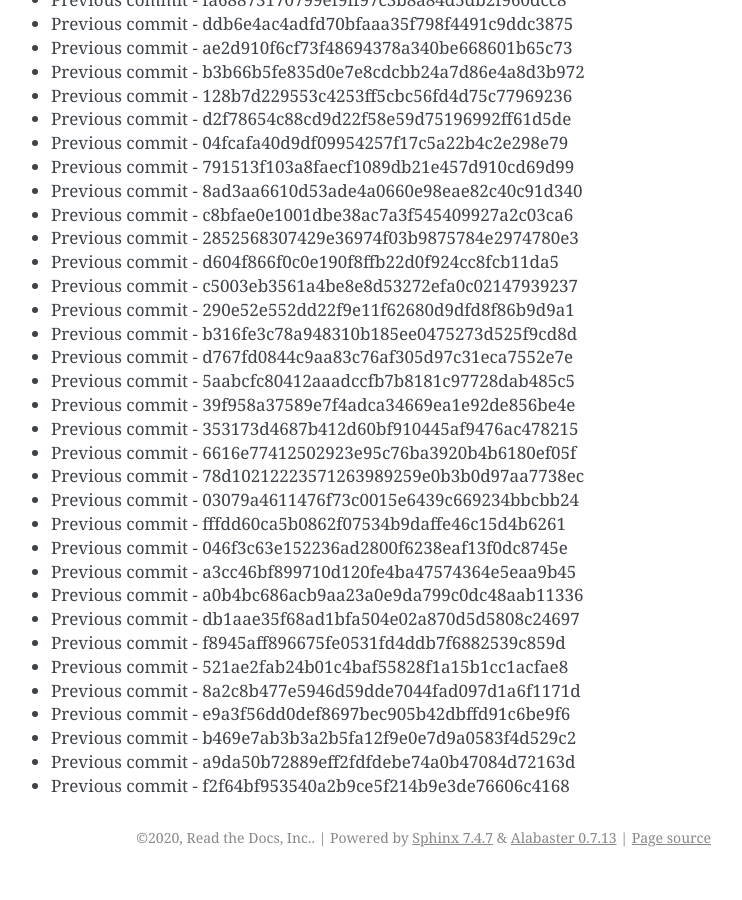
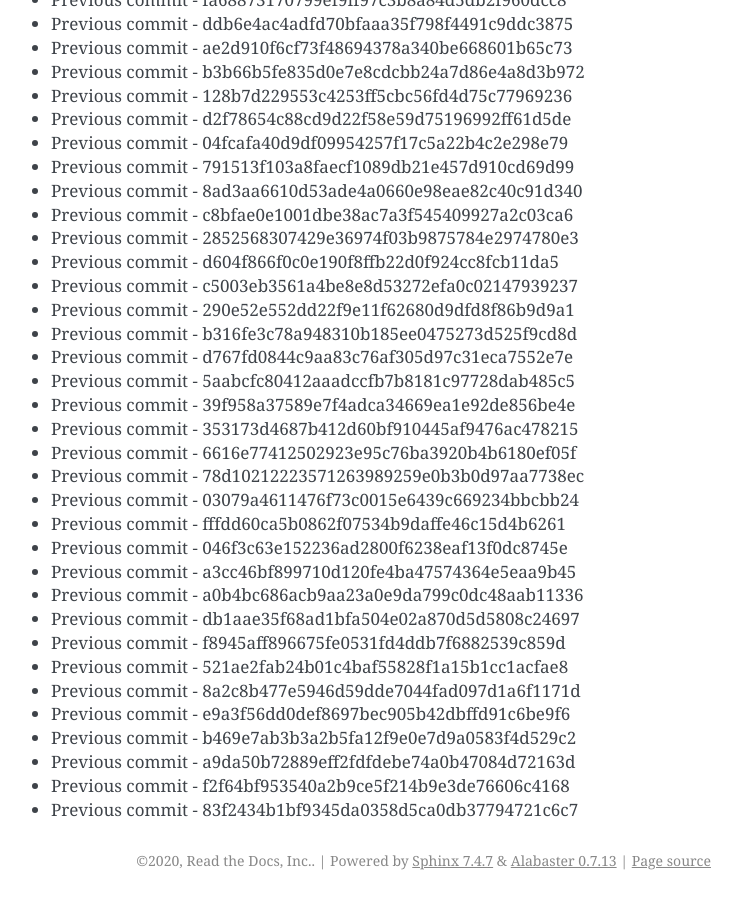
Before and after one commit to readthedocs/rtd-git-stresstest, a Sphinx documentation site: the page built from docs/updates.rst, in a window 1280 px wide and 900 px high, scrolled down 39325 px. Shown: the whole window, without its empty margins (399-1141 px from the left). Built offline with Sphinx 7.4.7, drawn with Linux system fonts in a browser that asks for light colours; before the commit the page ends 40202 px from its top, so only the background shows below that.

Commit message:
Generating commit from previous: 83f2434b1bf9345da0358d5ca0db37794721c6c7

```diff
--- a/docs/updates.rst
+++ b/docs/updates.rst
@@ -1684,3 +1684,4 @@ It can be tested for any performance characteristics.
 * Previous commit - b469e7ab3b3a2b5fa12f9e0e7d9a0583f4d529c2
 * Previous commit - a9da50b72889eff2fdfdebe74a0b47084d72163d
 * Previous commit - f2f64bf953540a2b9ce5f214b9e3de76606c4168
+* Previous commit - 83f2434b1bf9345da0358d5ca0db37794721c6c7
```
